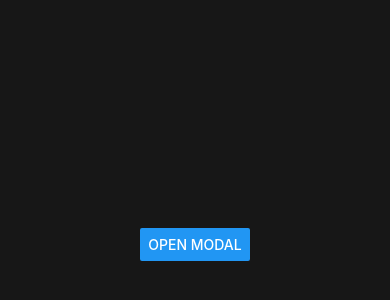
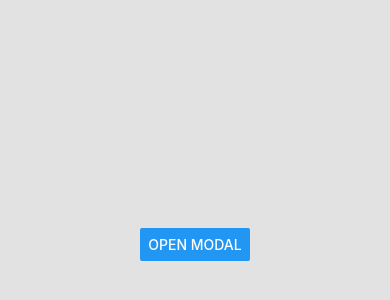
Before and after one commit to iamjoelgeorge/react-native-modal, a React Native app: screen / in a window 390 px wide. Shown: the part 178-478 px from the top of the page. Built offline with nearby package versions, Linux system fonts and the light colour scheme.

Commit message:
Changed the background color of the dashboard

```diff
--- a/package.json
+++ b/package.json
@@ -1,5 +1,5 @@
 {
-  "name": "modal",
+  "name": "react-native-components",
   "version": "0.0.1",
   "private": true,
   "scripts": {
--- a/src/screens/Dashboard/Dashboard.style.js
+++ b/src/screens/Dashboard/Dashboard.style.js
@@ -5,6 +5,6 @@ export default StyleSheet.create({
     flex: 1,
     justifyContent: 'center',
     alignItems: 'center',
-    backgroundColor: '#171717',
+    backgroundColor: '#E2E2E2',
   },
 });
```
